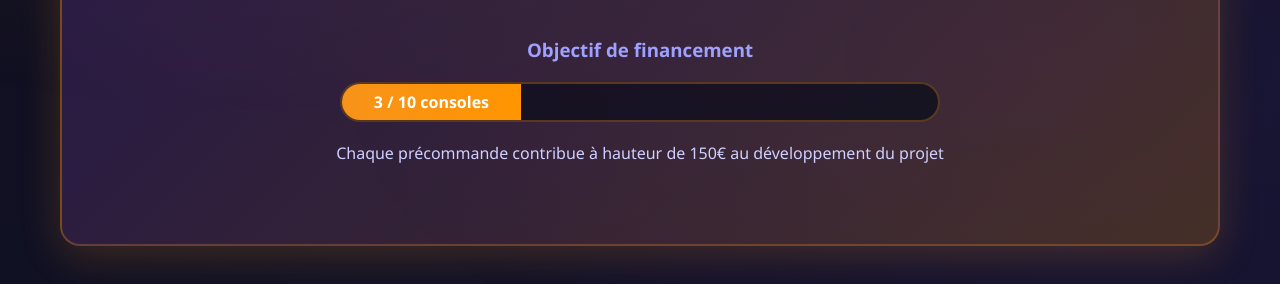
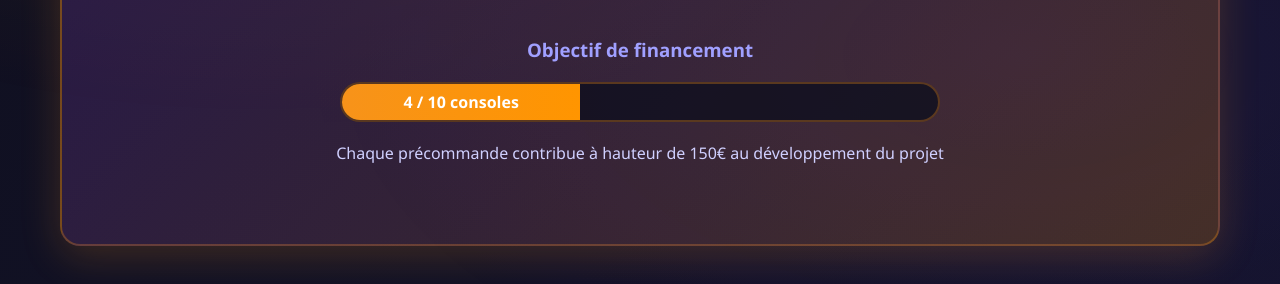
Before and after one commit to Silexperience210/lightningkart-crowdfunding, a website: page index.html in a window 1280 px wide. Shown: the part 504-788 px from the top of the page. Drawn offline with Linux system fonts and the light colour scheme; no server answers.

Commit message:
Update index.html

```diff
--- a/index.html
+++ b/index.html
@@ -436,7 +436,7 @@
             <div class="progress-section">
                 <h3 style="color: #a0a0ff; margin-bottom: 15px;">Objectif de financement</h3>
                 <div class="progress-bar">
-                    <div class="progress-fill" id="progressBar">3 / 10 consoles</div>
+                    <div class="progress-fill" id="progressBar">4 / 10 consoles</div>
                 </div>
                 <p style="color: #d0d0ff; margin-top: 10px;">Chaque précommande contribue à hauteur de 150€ au développement du projet</p>
             </div>
@@ -603,7 +603,7 @@
 
         // Fonction de secours si l'API ne fonctionne pas
         function fallbackProgress() {
-            const soldConsoles = 3; // Valeur par défaut
+            const soldConsoles = 4; // Valeur par défaut
             const percentage = (soldConsoles / TOTAL_CONSOLES) * 100;
             const progressBar = document.getElementById('progressBar');
 
```
